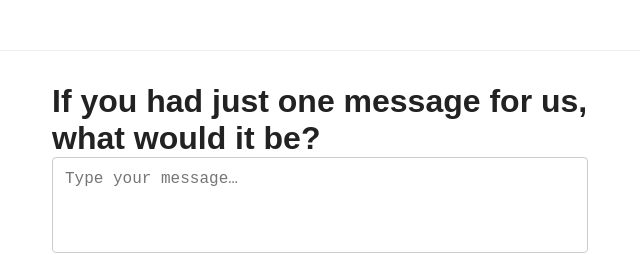
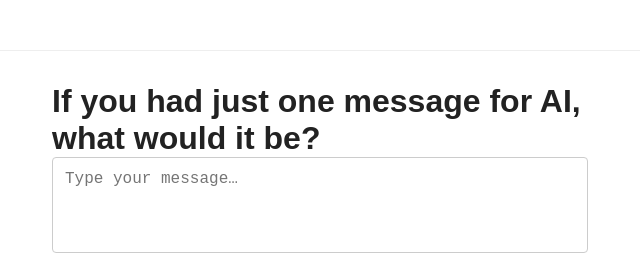
Before and after one commit to onelastmessage/onelastmessage, a plain HTML site: page index.html in a window 1280 px wide. Shown: the top 255 px of the page, 320-960 px from the left. Drawn offline with Linux system fonts and the light colour scheme.

Commit message:
Update index.html

```diff
--- a/index.html
+++ b/index.html
@@ -17,7 +17,7 @@
   </header>
 
   <main>
-    <h1>If you had just one message for us, what would it be?</h1>
+    <h1>If you had just one message for AI, what would it be?</h1>
     <form id="oneMessageForm">
       <textarea id="msg" placeholder="Type your message…" required></textarea>
       <button type="submit" id="sendBtn">Send</button>
```
